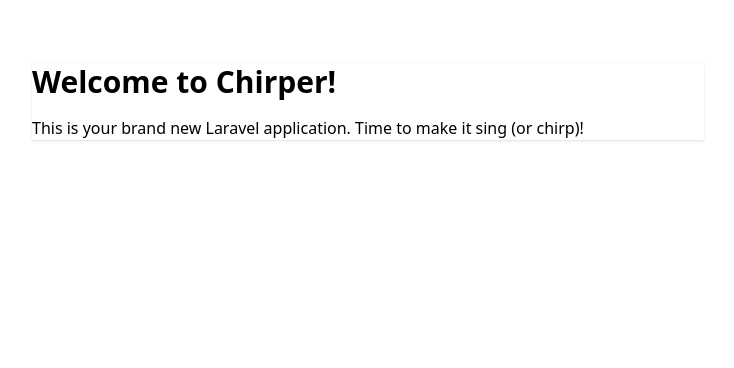
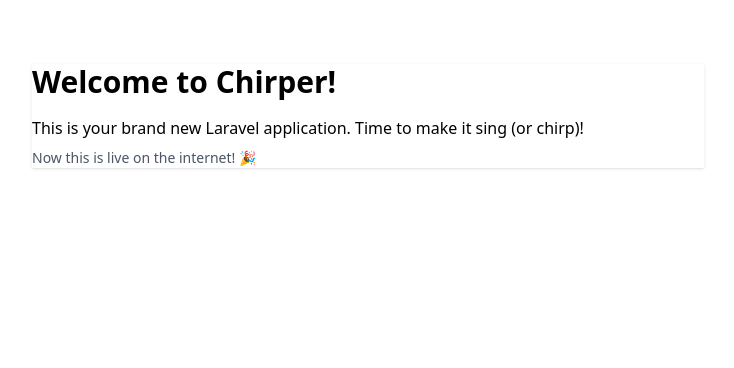
Before and after one commit to gerald-donkor/dreamix, a Laravel app: page / in a window 1280 px wide. Shown: the part 52-420 px from the top of the page, without its empty margins (272-1006 px from the left). Run offline with Laravel 12, Linux system fonts and the light colour scheme; style sheets or scripts are compiled from the project's sources; some libraries are stand-ins or nearby versions; some web fonts are replaced.

Commit message:
Cloud autodeploy

```diff
--- a/resources/views/home.blade.php
+++ b/resources/views/home.blade.php
@@ -10,6 +10,7 @@
                     <h1 class="text-3xl font-bold">Welcome to Chirper!</h1>
                     <p class="mt-4 text-base-content/60">This is your brand new Laravel application. Time to make it
                         sing (or chirp)!</p>
+                    <p class="mt-2 text-sm text-gray-600">Now this is live on the internet! 🎉</p>
                 </div>
             </div>
         </div>
```
